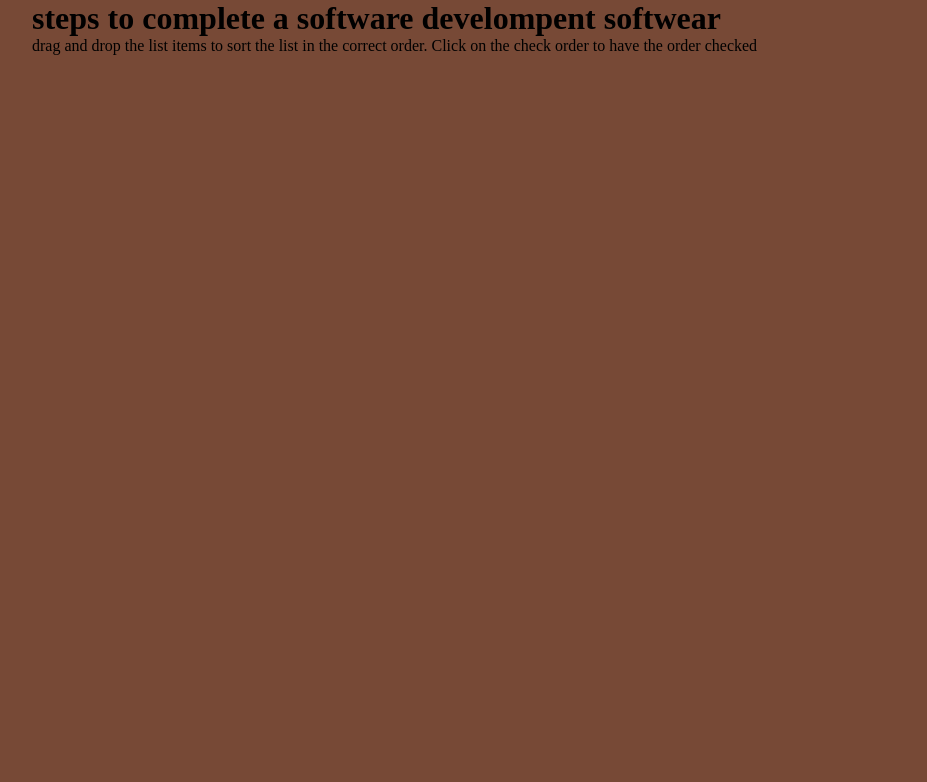
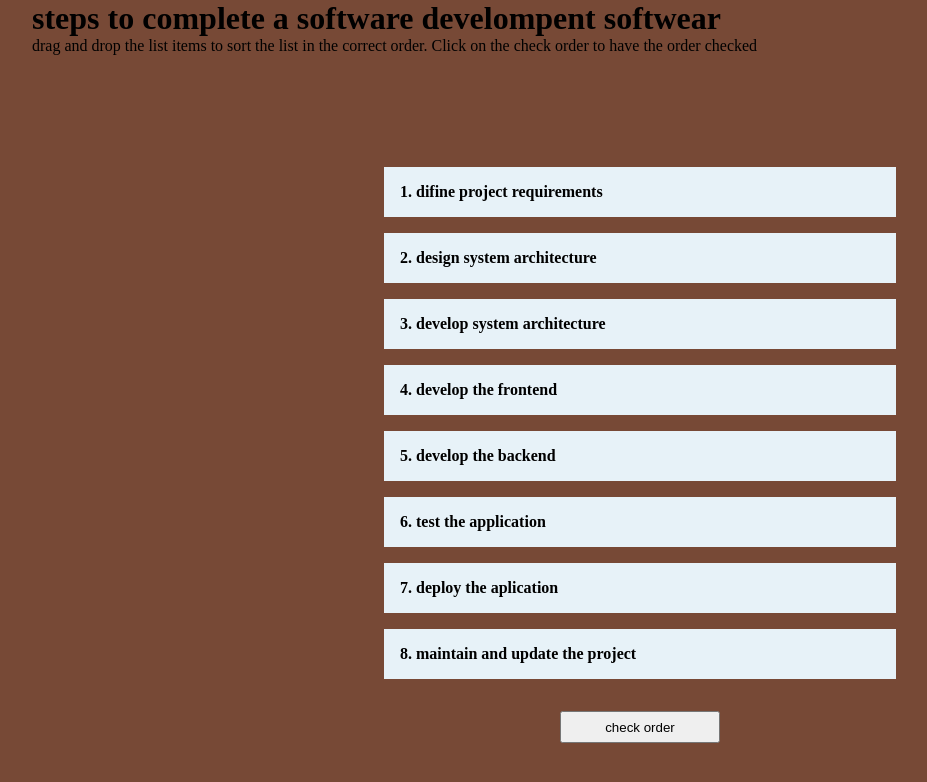
Before and after one commit to shahramjabari/draggeble-list-workshop, a website built with Vite: page index.html in a window 1280 px wide. Shown: the whole page, without its empty margins (0-927 px from the left). Built offline with nearby package versions, Linux system fonts and the light colour scheme.

Commit message:
create liost items dynamicly

```diff
--- a/src/css/reset.css
+++ b/src/css/reset.css
@@ -6,3 +6,7 @@
 button {
   cursor: pointer;
 }
+ol,
+ul {
+  list-style: none;
+}
--- a/src/css/style.css
+++ b/src/css/style.css
@@ -9,6 +9,10 @@ body {
 }
 .header__description {
   font-size: var(--font-size-medium);
+}
+main {
+  width: 100%;
+  height: 100%;
 }
 .main-container {
   width: 100%;
@@ -26,3 +30,22 @@ body {
   flex-direction: column;
   gap: var(--spacing-medium);
 }
+.list__item {
+  padding: var(--spacing-medium);
+  background-color: var(--color-note-background);
+  cursor: grab;
+  font-weight: bold;
+}
+.list__item--dragged {
+  background-color: blue;
+}
+.list__compare-button {
+  width: 160px;
+  min-height: 32px;
+}
+.correct {
+  background-color: lightgreen;
+}
+.incorrect {
+  background-color: red;
+}
--- a/src/js/app.js
+++ b/src/js/app.js
@@ -0,0 +1,3 @@
+import createListItems from "./createListItems.js";
+
+document.addEventListener("DOMContentLoaded", createListItems);
--- /dev/null
+++ b/src/js/createListItems.js
@@ -0,0 +1,24 @@
+import stepsForSoftwareProject from "./stepsData.js";
+
+const createListItems = () => {
+  const list = document.querySelector(".list");
+  list.innerHTML = "";
+
+  stepsForSoftwareProject.forEach((step, index) => {
+    const listItem = document.createElement("li");
+    list.append(listItem);
+    listItem.textContent = `${index + 1}. ${step}`;
+    listItem.classList.add("list__item");
+    listItem.setAttribute("draggable", true);
+    listItem.setAttribute("data-index", index);
+  });
+  const compareButton = document.createElement("button");
+  document.querySelector(".main-container").append(compareButton);
+  compareButton.textContent = "check order";
+  compareButton.classList.add("list__compare-button");
+
+  //   compareButton.addEventListener("click", compareOrder);
+  //   handleDragAndDrop();
+};
+
+export default createListItems;
--- /dev/null
+++ b/src/js/stepsData.js
@@ -0,0 +1,11 @@
+const stepsForSoftwareProject = [
+  "difine project requirements",
+  "design system architecture",
+  "develop system architecture",
+  "develop the frontend",
+  "develop the backend",
+  "test the application",
+  "deploy the aplication",
+  "maintain and update the project",
+];
+export default stepsForSoftwareProject;
```
